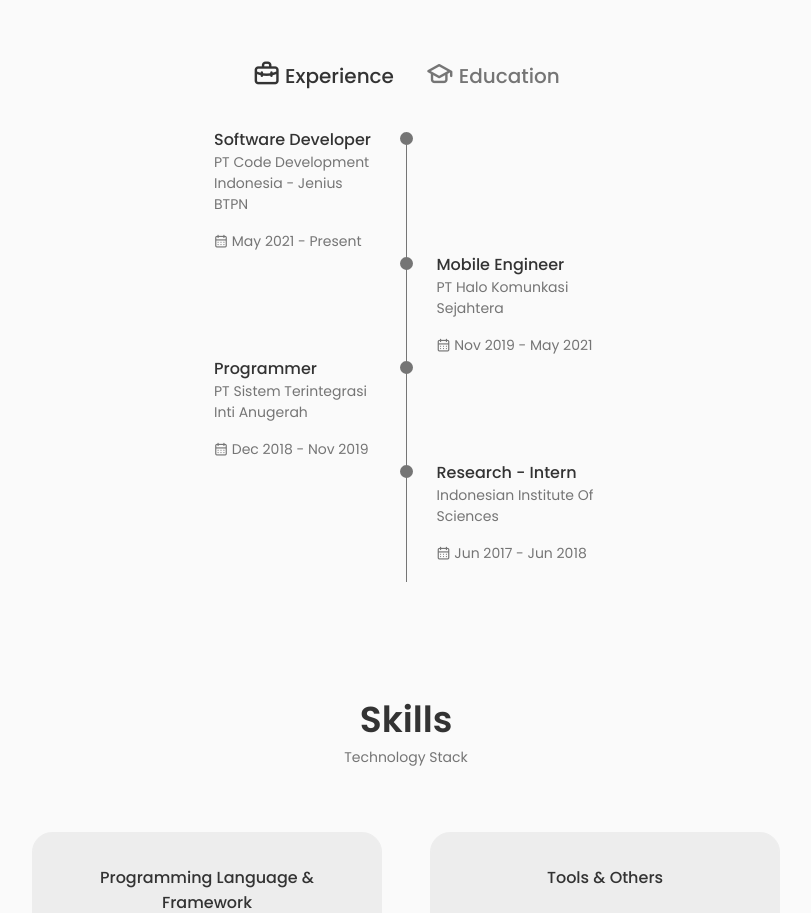
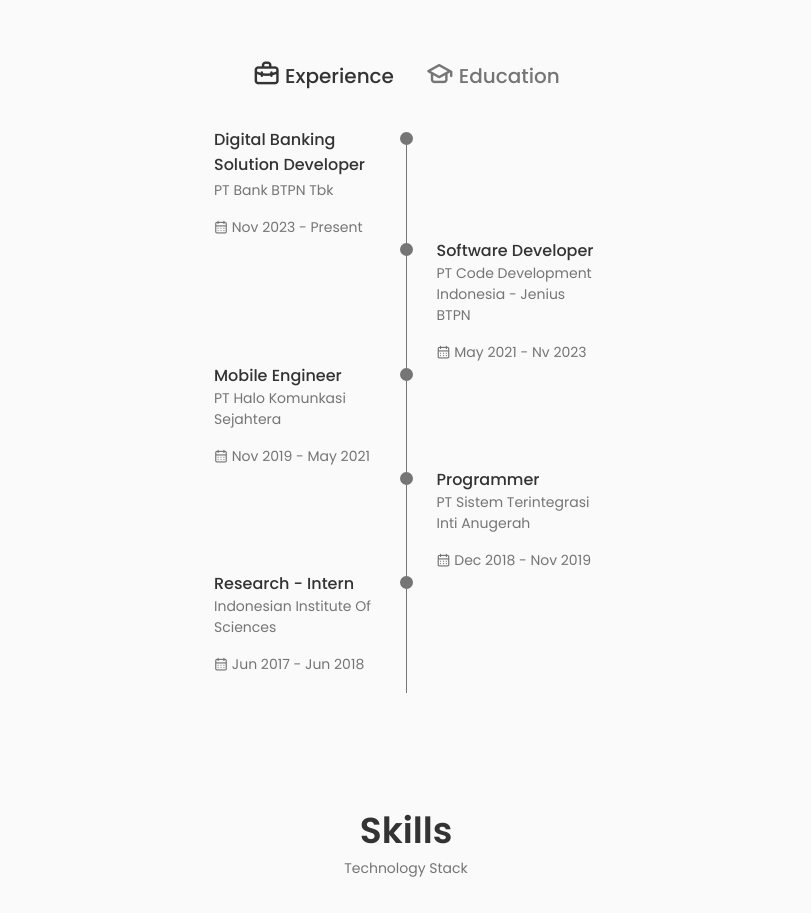
Before and after one commit to gandarain/gandarainpanjaitan, a Next.js app: page / in a window 1280 px wide. Shown: the part 1400-2313 px from the top of the page, without its empty margins (234-1045 px from the left). Built offline with nearby package versions, Linux system fonts and the light colour scheme.

Commit message:
### Add new job

```diff
--- a/src/constants/qualification-content.js
+++ b/src/constants/qualification-content.js
@@ -32,13 +32,21 @@ const qualification_list = [
   {
     id: 3,
     qualification_id: 2,
+    title: 'Digital Banking Solution Developer',
+    subtitle: 'PT Bank BTPN Tbk',
+    date: 'Nov 2023 - Present',
+    link: 'https://id.linkedin.com/company/pt-bank-btpn-tbk'
+  },
+  {
+    id: 4,
+    qualification_id: 2,
     title: 'Software Developer',
     subtitle: 'PT Code Development Indonesia - Jenius BTPN',
-    date: 'May 2021 - Present',
+    date: 'May 2021 - Nv 2023',
     link: 'https://www.code.id/'
   },
   {
-    id: 4,
+    id: 5,
     qualification_id: 2,
     title: 'Mobile Engineer',
     subtitle: 'PT Halo Komunkasi Sejahtera',
@@ -46,7 +54,7 @@ const qualification_list = [
     link: 'https://halojasa.com/'
   },
   {
-    id: 5,
+    id: 6,
     qualification_id: 2,
     title: 'Programmer',
     subtitle: 'PT Sistem Terintegrasi Inti Anugerah',
@@ -54,7 +62,7 @@ const qualification_list = [
     link: 'http://w3.stiasoftware.com/pages/'
   },
   {
-    id: 6,
+    id: 7,
     qualification_id: 2,
     title: 'Research - Intern',
     subtitle: 'Indonesian Institute Of Sciences',
```
